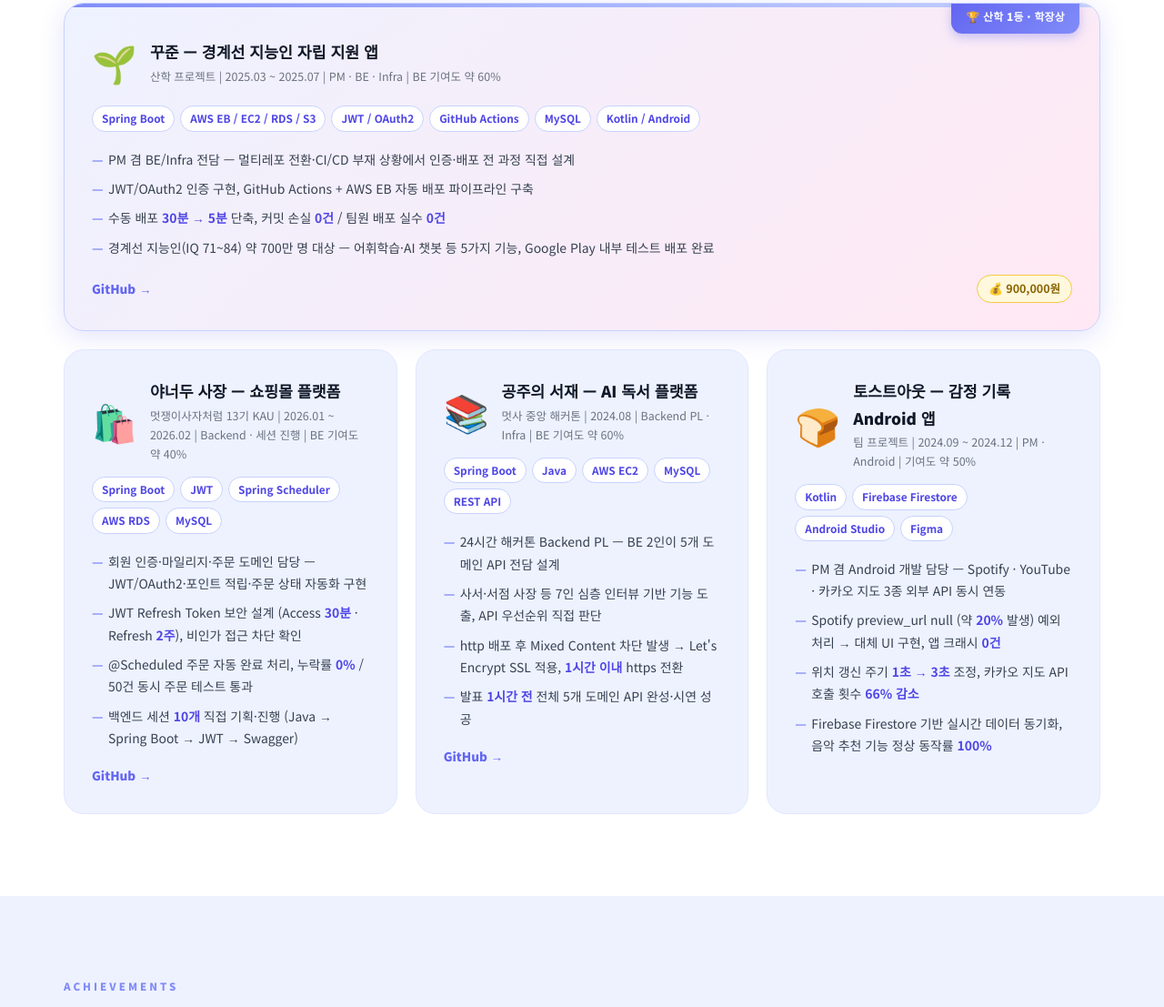
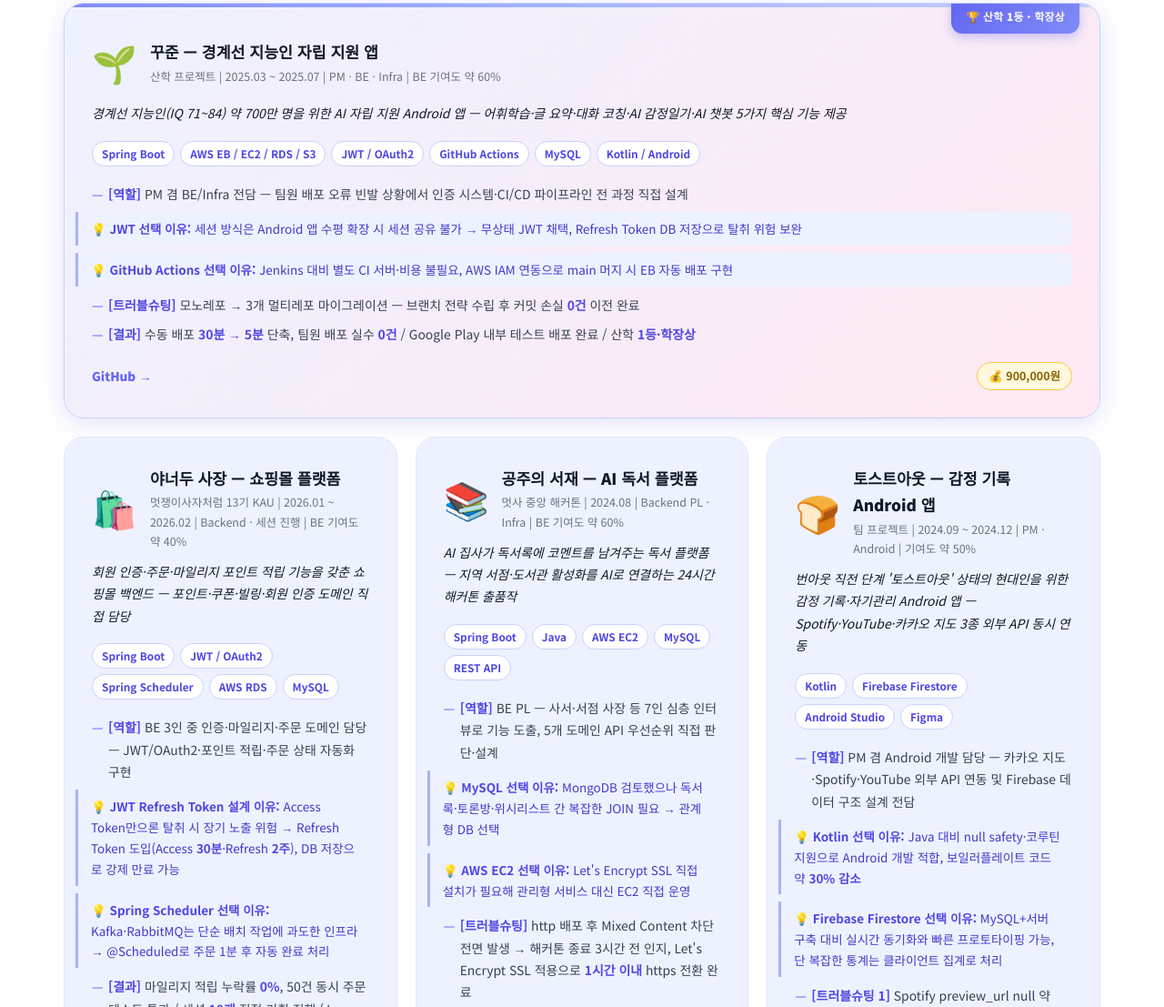
Before and after one commit to JuJu-0225/JuJu-0225.github.io, a plain HTML site: page index.html in a window 1280 px wide. Shown: the part 2767-3874 px from the top of the page at 91% size. Drawn offline with Linux system fonts and the light colour scheme.

Commit message:
feat: enhance project cards with 왜/기술선택이유/트러블슈팅 structure

```diff
--- a/index.html
+++ b/index.html
@@ -216,16 +216,20 @@
               <small>산학 프로젝트 | 2025.03 ~ 2025.07 | PM · BE · Infra | BE 기여도 약 60%</small>
             </div>
           </div>
+          <p class="project-desc">
+            경계선 지능인(IQ 71~84) 약 700만 명을 위한 AI 자립 지원 Android 앱 — 어휘학습·글 요약·대화 코칭·AI 감정일기·AI 챗봇 5가지 핵심 기능 제공
+          </p>
           <div class="project-tags">
             <span>Spring Boot</span><span>AWS EB / EC2 / RDS / S3</span>
             <span>JWT / OAuth2</span><span>GitHub Actions</span>
             <span>MySQL</span><span>Kotlin / Android</span>
           </div>
           <ul class="project-bullets">
-            <li>PM 겸 BE/Infra 전담 — 멀티레포 전환·CI/CD 부재 상황에서 인증·배포 전 과정 직접 설계</li>
-            <li>JWT/OAuth2 인증 구현, GitHub Actions + AWS EB 자동 배포 파이프라인 구축</li>
-            <li>수동 배포 <strong>30분 → 5분</strong> 단축, 커밋 손실 <strong>0건</strong> / 팀원 배포 실수 <strong>0건</strong></li>
-            <li>경계선 지능인(IQ 71~84) 약 700만 명 대상 — 어휘학습·AI 챗봇 등 5가지 기능, Google Play 내부 테스트 배포 완료</li>
+            <li><strong>[역할]</strong> PM 겸 BE/Infra 전담 — 팀원 배포 오류 빈발 상황에서 인증 시스템·CI/CD 파이프라인 전 과정 직접 설계</li>
+            <li class="reason-item">💡 <strong>JWT 선택 이유:</strong> 세션 방식은 Android 앱 수평 확장 시 세션 공유 불가 → 무상태 JWT 채택, Refresh Token DB 저장으로 탈취 위험 보완</li>
+            <li class="reason-item">💡 <strong>GitHub Actions 선택 이유:</strong> Jenkins 대비 별도 CI 서버·비용 불필요, AWS IAM 연동으로 main 머지 시 EB 자동 배포 구현</li>
+            <li><strong>[트러블슈팅]</strong> 모노레포 → 3개 멀티레포 마이그레이션 — 브랜치 전략 수립 후 커밋 손실 <strong>0건</strong> 이전 완료</li>
+            <li><strong>[결과]</strong> 수동 배포 <strong>30분 → 5분</strong> 단축, 팀원 배포 실수 <strong>0건</strong> / Google Play 내부 테스트 배포 완료 / 산학 <strong>1등·학장상</strong></li>
           </ul>
           <div class="project-footer">
             <a href="https://github.com/GreenSnail-kau" target="_blank" class="project-link">GitHub →</a>
@@ -242,15 +246,18 @@
               <small>멋쟁이사자처럼 13기 KAU | 2026.01 ~ 2026.02 | Backend · 세션 진행 | BE 기여도 약 40%</small>
             </div>
           </div>
+          <p class="project-desc">
+            회원 인증·주문·마일리지 포인트 적립 기능을 갖춘 쇼핑몰 백엔드 — 포인트·쿠폰·빌링·회원 인증 도메인 직접 담당
+          </p>
           <div class="project-tags">
-            <span>Spring Boot</span><span>JWT</span>
+            <span>Spring Boot</span><span>JWT / OAuth2</span>
             <span>Spring Scheduler</span><span>AWS RDS</span><span>MySQL</span>
           </div>
           <ul class="project-bullets">
-            <li>회원 인증·마일리지·주문 도메인 담당 — JWT/OAuth2·포인트 적립·주문 상태 자동화 구현</li>
-            <li>JWT Refresh Token 보안 설계 (Access <strong>30분</strong> · Refresh <strong>2주</strong>), 비인가 접근 차단 확인</li>
-            <li>@Scheduled 주문 자동 완료 처리, 누락률 <strong>0%</strong> / 50건 동시 주문 테스트 통과</li>
-            <li>백엔드 세션 <strong>10개</strong> 직접 기획·진행 (Java → Spring Boot → JWT → Swagger)</li>
+            <li><strong>[역할]</strong> BE 3인 중 인증·마일리지·주문 도메인 담당 — JWT/OAuth2·포인트 적립·주문 상태 자동화 구현</li>
+            <li class="reason-item">💡 <strong>JWT Refresh Token 설계 이유:</strong> Access Token만으론 탈취 시 장기 노출 위험 → Refresh Token 도입(Access <strong>30분</strong>·Refresh <strong>2주</strong>), DB 저장으로 강제 만료 가능</li>
+            <li class="reason-item">💡 <strong>Spring Scheduler 선택 이유:</strong> Kafka·RabbitMQ는 단순 배치 작업에 과도한 인프라 → @Scheduled로 주문 1분 후 자동 완료 처리</li>
+            <li><strong>[결과]</strong> 마일리지 적립 누락률 <strong>0%</strong>, 50건 동시 주문 테스트 통과 / 세션 <strong>10개</strong> 직접 기획·진행 (Java → Spring Boot → Swagger)</li>
           </ul>
           <div class="project-footer">
             <a href="https://github.com/kau-likelion-13th/sajang-be" target="_blank" class="project-link">GitHub →</a>
@@ -266,15 +273,19 @@
               <small>멋사 중앙 해커톤 | 2024.08 | Backend PL · Infra | BE 기여도 약 60%</small>
             </div>
           </div>
+          <p class="project-desc">
+            AI 집사가 독서록에 코멘트를 남겨주는 독서 플랫폼 — 지역 서점·도서관 활성화를 AI로 연결하는 24시간 해커톤 출품작
+          </p>
           <div class="project-tags">
             <span>Spring Boot</span><span>Java</span>
             <span>AWS EC2</span><span>MySQL</span><span>REST API</span>
           </div>
           <ul class="project-bullets">
-            <li>24시간 해커톤 Backend PL — BE 2인이 5개 도메인 API 전담 설계</li>
-            <li>사서·서점 사장 등 7인 심층 인터뷰 기반 기능 도출, API 우선순위 직접 판단</li>
-            <li>http 배포 후 Mixed Content 차단 발생 → Let's Encrypt SSL 적용, <strong>1시간 이내</strong> https 전환</li>
-            <li>발표 <strong>1시간 전</strong> 전체 5개 도메인 API 완성·시연 성공</li>
+            <li><strong>[역할]</strong> BE PL — 사서·서점 사장 등 7인 심층 인터뷰로 기능 도출, 5개 도메인 API 우선순위 직접 판단·설계</li>
+            <li class="reason-item">💡 <strong>MySQL 선택 이유:</strong> MongoDB 검토했으나 독서록·토론방·위시리스트 간 복잡한 JOIN 필요 → 관계형 DB 선택</li>
+            <li class="reason-item">💡 <strong>AWS EC2 선택 이유:</strong> Let's Encrypt SSL 직접 설치가 필요해 관리형 서비스 대신 EC2 직접 운영</li>
+            <li><strong>[트러블슈팅]</strong> http 배포 후 Mixed Content 차단 전면 발생 → 해커톤 종료 3시간 전 인지, Let's Encrypt SSL 적용으로 <strong>1시간 이내</strong> https 전환 완료</li>
+            <li><strong>[결과]</strong> 발표 <strong>1시간 전</strong> 전체 5개 도메인 API 완성·시연 성공</li>
           </ul>
           <div class="project-footer">
             <a href="https://github.com/Team-Fwaiya/Back-Princess" target="_blank" class="project-link">GitHub →</a>
@@ -290,15 +301,19 @@
               <small>팀 프로젝트 | 2024.09 ~ 2024.12 | PM · Android | 기여도 약 50%</small>
             </div>
           </div>
+          <p class="project-desc">
+            번아웃 직전 단계 '토스트아웃' 상태의 현대인을 위한 감정 기록·자기관리 Android 앱 — Spotify·YouTube·카카오 지도 3종 외부 API 동시 연동
+          </p>
           <div class="project-tags">
             <span>Kotlin</span><span>Firebase Firestore</span>
             <span>Android Studio</span><span>Figma</span>
           </div>
           <ul class="project-bullets">
-            <li>PM 겸 Android 개발 담당 — Spotify · YouTube · 카카오 지도 3종 외부 API 동시 연동</li>
-            <li>Spotify preview_url null (약 <strong>20%</strong> 발생) 예외 처리 → 대체 UI 구현, 앱 크래시 <strong>0건</strong></li>
-            <li>위치 갱신 주기 <strong>1초 → 3초</strong> 조정, 카카오 지도 API 호출 횟수 <strong>66% 감소</strong></li>
-            <li>Firebase Firestore 기반 실시간 데이터 동기화, 음악 추천 기능 정상 동작률 <strong>100%</strong></li>
+            <li><strong>[역할]</strong> PM 겸 Android 개발 담당 — 카카오 지도·Spotify·YouTube 외부 API 연동 및 Firebase 데이터 구조 설계 전담</li>
+            <li class="reason-item">💡 <strong>Kotlin 선택 이유:</strong> Java 대비 null safety·코루틴 지원으로 Android 개발 적합, 보일러플레이트 코드 약 <strong>30% 감소</strong></li>
+            <li class="reason-item">💡 <strong>Firebase Firestore 선택 이유:</strong> MySQL+서버 구축 대비 실시간 동기화와 빠른 프로토타이핑 가능, 단 복잡한 통계는 클라이언트 집계로 처리</li>
+            <li><strong>[트러블슈팅 1]</strong> Spotify preview_url null 약 <strong>20%</strong> 발생 → null 체크·대체 UI 구현으로 앱 크래시 <strong>0건</strong></li>
+            <li><strong>[트러블슈팅 2]</strong> 1초 위치 갱신으로 API 과호출·배터리 소비 → 3초로 조정, API 호출 횟수 <strong>66% 감소</strong>, 음악 추천 정상 동작률 <strong>100%</strong></li>
           </ul>
         </div>
 
--- a/style.css
+++ b/style.css
@@ -959,3 +959,30 @@ footer {
 
 /* be-float */
 .be-float { bottom: 30px; left: -30px; animation-delay: 1s; }
+
+/* ===== PROJECT DESC ===== */
+.project-desc {
+  font-size: 0.87rem;
+  color: var(--gray-600);
+  line-height: 1.75;
+  margin: -4px 0 4px;
+  font-style: italic;
+}
+
+/* ===== REASON ITEM (왜? 기술선택 이유) ===== */
+.project-bullets li.reason-item {
+  background: var(--indigo-50);
+  border-left: 3px solid var(--indigo-300);
+  border-radius: 0 8px 8px 0;
+  padding: 7px 12px 7px 14px;
+  color: var(--indigo-700);
+  font-size: 0.84rem;
+  line-height: 1.7;
+  margin-left: -18px;
+}
+.project-bullets li.reason-item::before {
+  display: none;
+}
+.project-bullets li.reason-item strong {
+  color: var(--indigo-600);
+}
```
